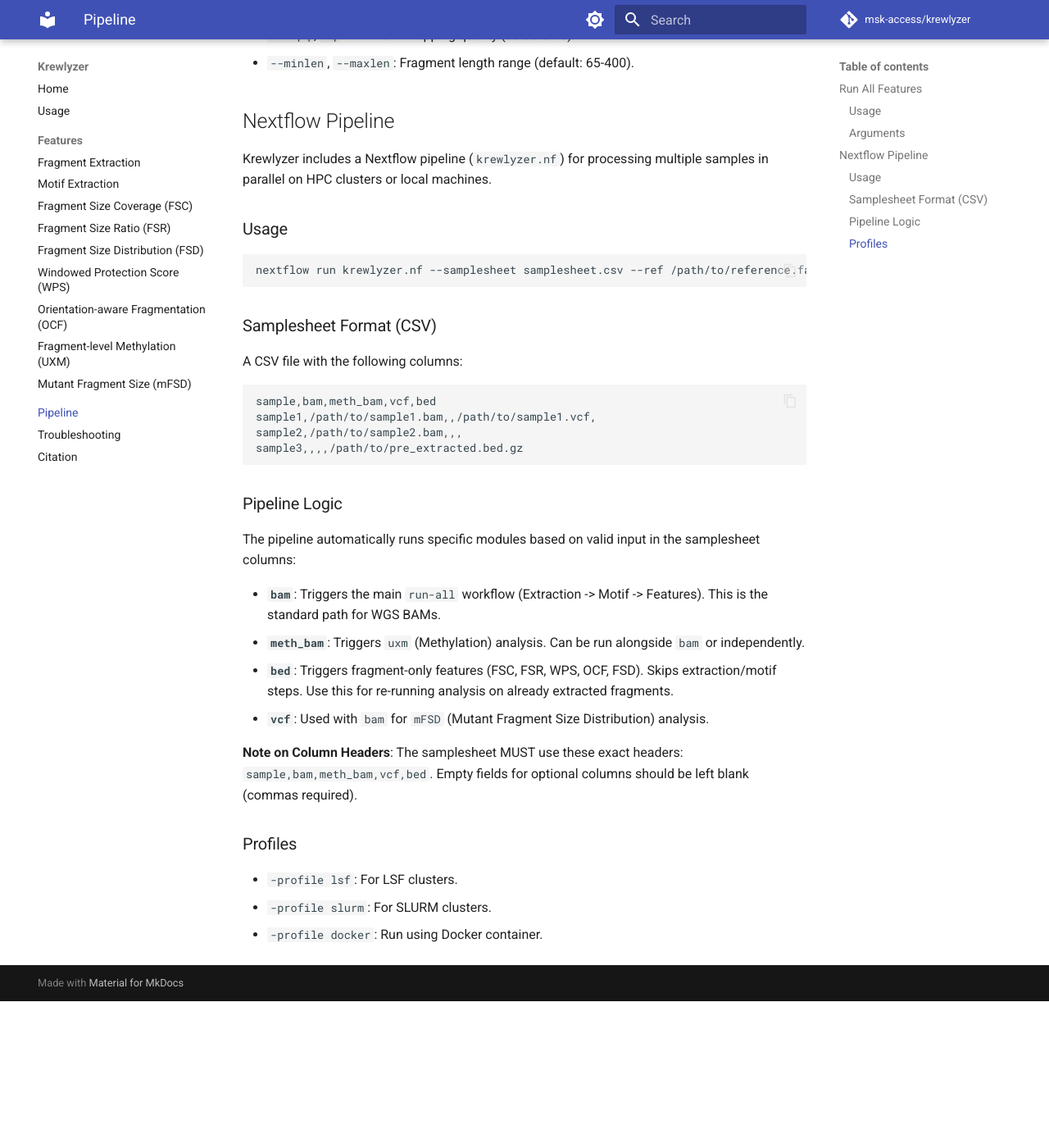
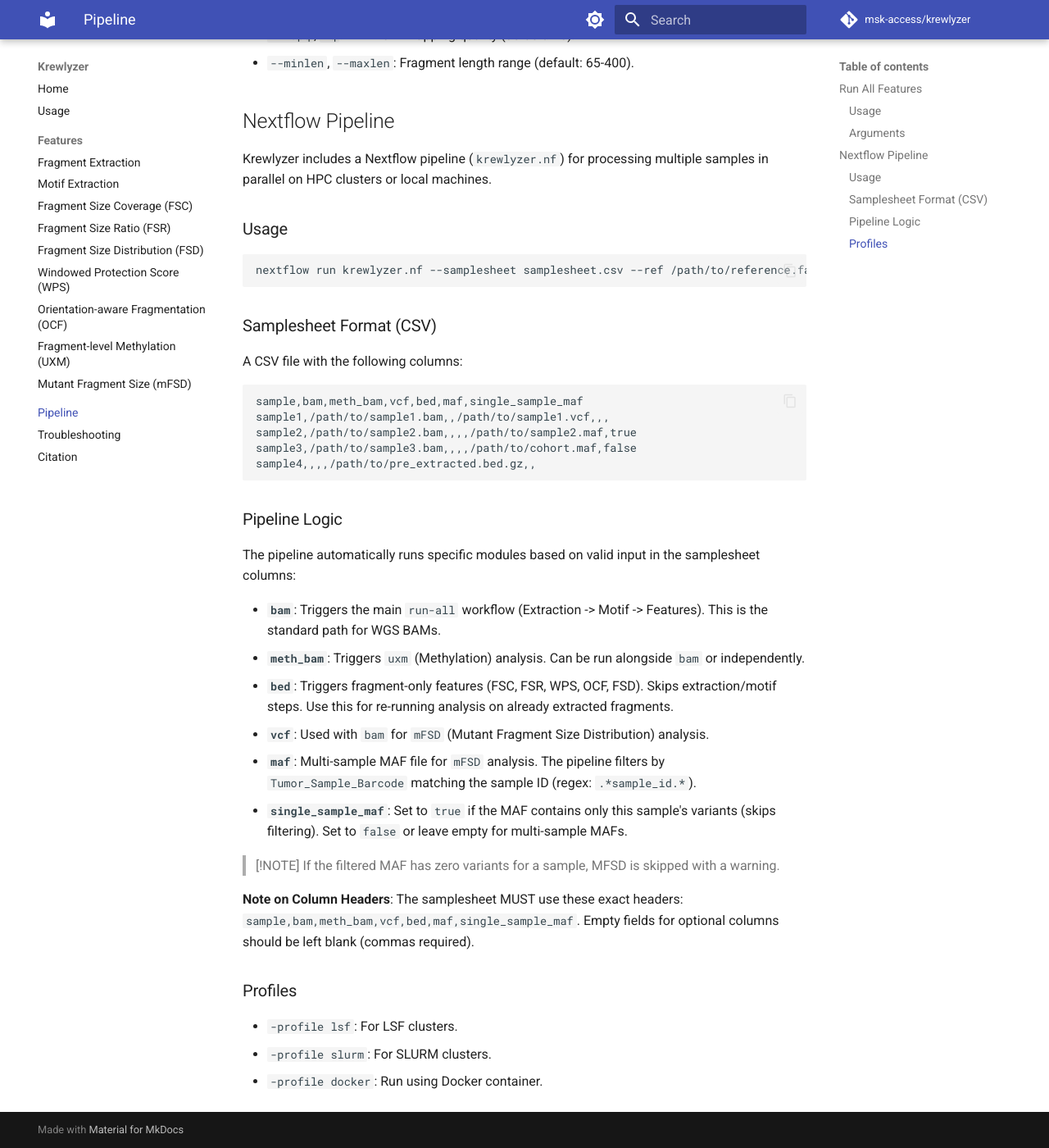
Before and after one commit to msk-access/krewlyzer, an MkDocs documentation site: the page built from docs/pipeline.md, in a window 1280 px wide and 1400 px high, scrolled down 706 px. Shown: the whole window at 82% size. Built offline with MkDocs 1.6.1 and Material for MkDocs 9.7.7, drawn with Linux system fonts in a browser that asks for light colours; comment, search, counter and statistics services are not loaded; before the commit the page ends 1927 px from its top, so only the background shows below that.

Commit message:
feat(nextflow): Add multi-sample MAF filtering for MFSD (v0.2.3)
- Add FILTER_MAF module to filter MAF by Tumor_Sample_Barcode
- Pattern matching uses regex .*sample_id.* (case-insensitive)
- New samplesheet columns: maf, single_sample_maf
- single_sample_maf=true bypasses filtering for per-sample MAFs
- Skip MFSD with warning when filtered MAF has zero variants
- Memory-efficient streaming for large MAF files
- Bump version to 0.2.3
- Update all Nextflow modules to container version 0.2.3
- Update pipeline documentation

````diff
--- a/docs/pipeline.md
+++ b/docs/pipeline.md
@@ -34,10 +34,11 @@
 ### Samplesheet Format (CSV)
 A CSV file with the following columns:
 ```csv
-sample,bam,meth_bam,vcf,bed
-sample1,/path/to/sample1.bam,,/path/to/sample1.vcf,
-sample2,/path/to/sample2.bam,,,
-sample3,,,,/path/to/pre_extracted.bed.gz
+sample,bam,meth_bam,vcf,bed,maf,single_sample_maf
+sample1,/path/to/sample1.bam,,/path/to/sample1.vcf,,,
+sample2,/path/to/sample2.bam,,,,/path/to/sample2.maf,true
+sample3,/path/to/sample3.bam,,,,/path/to/cohort.maf,false
+sample4,,,,/path/to/pre_extracted.bed.gz,,
 ```
 
 ### Pipeline Logic
@@ -47,8 +48,13 @@
 - **`meth_bam`**: Triggers `uxm` (Methylation) analysis. Can be run alongside `bam` or independently.
 - **`bed`**: Triggers fragment-only features (FSC, FSR, WPS, OCF, FSD). Skips extraction/motif steps. Use this for re-running analysis on already extracted fragments.
 - **`vcf`**: Used with `bam` for `mFSD` (Mutant Fragment Size Distribution) analysis.
+- **`maf`**: Multi-sample MAF file for `mFSD` analysis. The pipeline filters by `Tumor_Sample_Barcode` matching the sample ID (regex: `.*sample_id.*`).
+- **`single_sample_maf`**: Set to `true` if the MAF contains only this sample's variants (skips filtering). Set to `false` or leave empty for multi-sample MAFs.
 
-**Note on Column Headers**: The samplesheet MUST use these exact headers: `sample,bam,meth_bam,vcf,bed`. Empty fields for optional columns should be left blank (commas required).
+> [!NOTE]
+> If the filtered MAF has zero variants for a sample, MFSD is skipped with a warning.
+
+**Note on Column Headers**: The samplesheet MUST use these exact headers: `sample,bam,meth_bam,vcf,bed,maf,single_sample_maf`. Empty fields for optional columns should be left blank (commas required).
 
 ### Profiles
 - `-profile lsf`: For LSF clusters.
--- a/pyproject.toml
+++ b/pyproject.toml
@@ -1,6 +1,6 @@
 [project]
 name = "krewlyzer"
-version = "0.2.2"
+version = "0.2.3"
 description = "Feature extraction tools for circulating tumor DNA from GRCh37 aligned BAM files"
 authors = [{name = "Ronak Shah", email = "shahr2@mskcc.org"}]
 requires-python = ">=3.8"
--- a/src/krewlyzer/__init__.py
+++ b/src/krewlyzer/__init__.py
@@ -1,3 +1,3 @@
 """cfDNAFE - Feature extraction tools for circulating tumor DNA"""
 
-__version__ = "0.2.2"
+__version__ = "0.2.3"
````
Also changed, not shown: CHANGELOG.md (+13 -1 lines), 14 other files.
